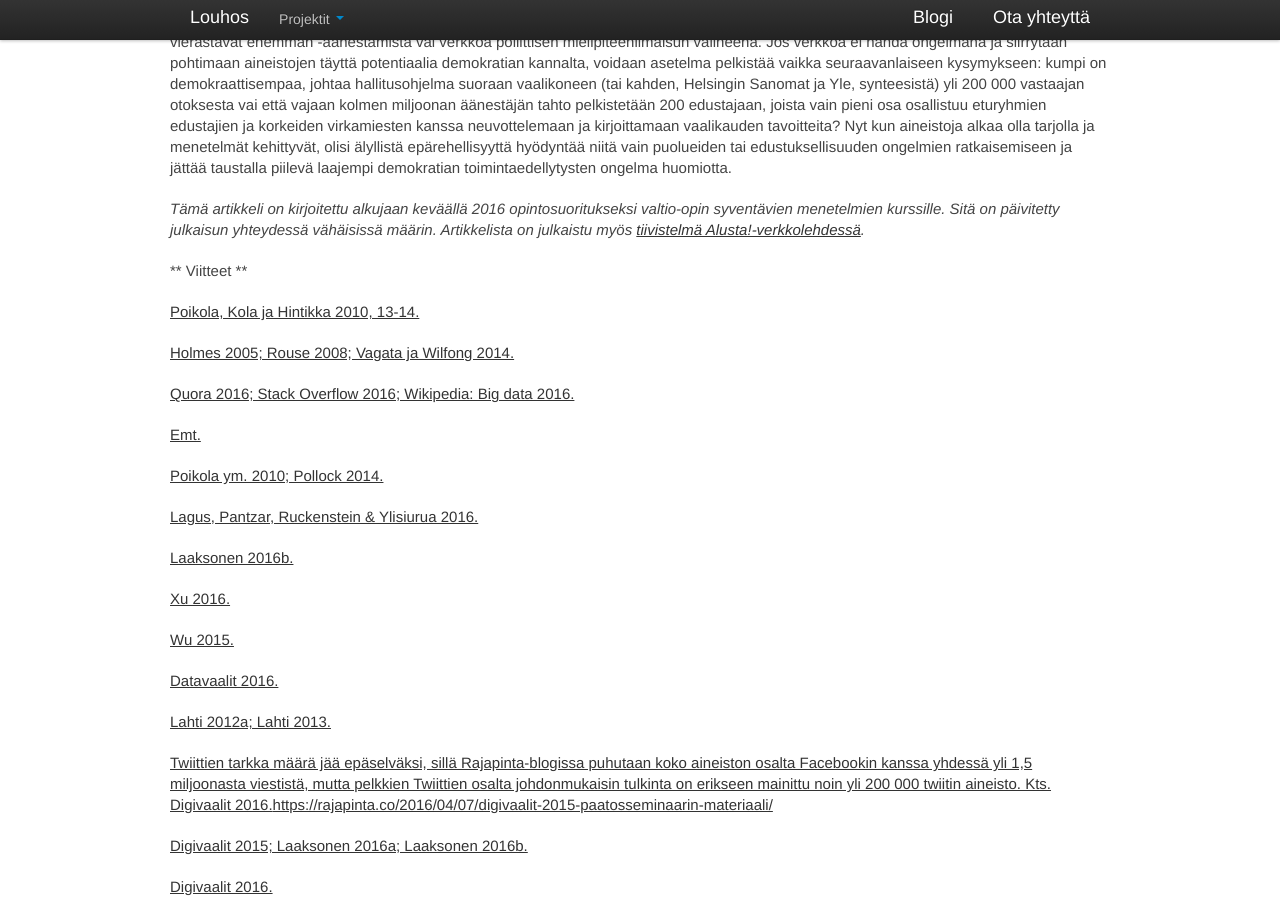
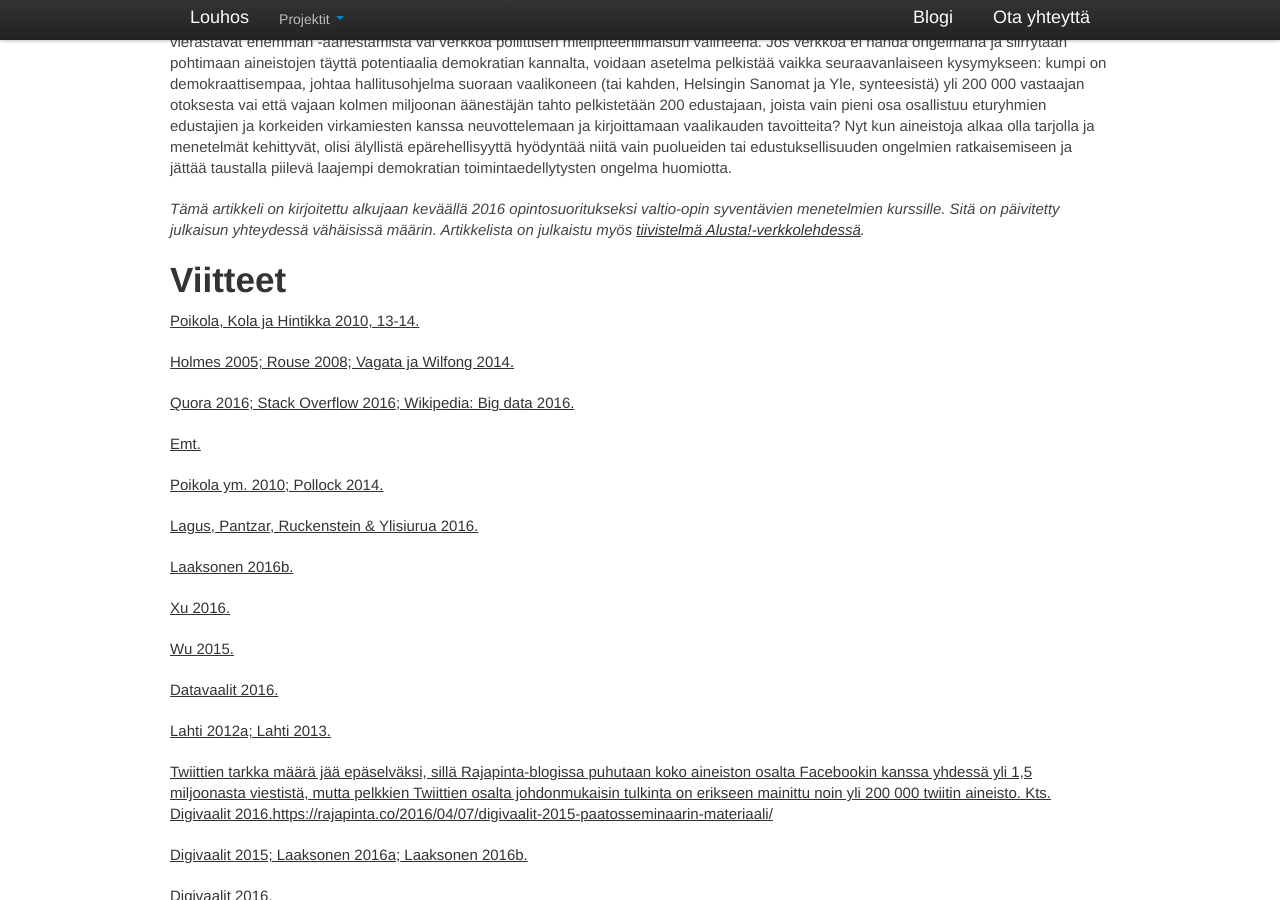
Before and after one commit to louhos/louhos.github.com, a Jekyll site: the page built from _posts/news/2016-09-17-Louhos.md, in a window 1280 px wide and 900 px high, scrolled down 11680 px. Built offline with Jekyll 4.4.1, drawn with Linux system fonts in a browser that asks for light colours; nearby versions of some CDN libraries; some web fonts are replaced; comment, search, counter and statistics services are not loaded.

Commit message:
minor references edits

```diff
--- a/_posts/news/2016-09-17-Louhos.md
+++ b/_posts/news/2016-09-17-Louhos.md
@@ -290,7 +290,7 @@
 *Tämä artikkeli on kirjoitettu alkujaan keväällä 2016 opintosuoritukseksi valtio-opin syventävien menetelmien kurssille. Sitä on päivitetty julkaisun yhteydessä vähäisissä määrin. Artikkelista on julkaistu myös [tiivistelmä Alusta!-verkkolehdessä](http://alusta.uta.fi/artikkelit/2016/09/06/suuret-ja-avoimet-aineistot-politiikan-tutkimuksessa.html "tiivistelmä Alustassa").*
 
 
-** Viitteet **
+## **Viitteet**
 
 <a name="1">Poikola, Kola ja Hintikka 2010, 13-14.</a>
 
```
